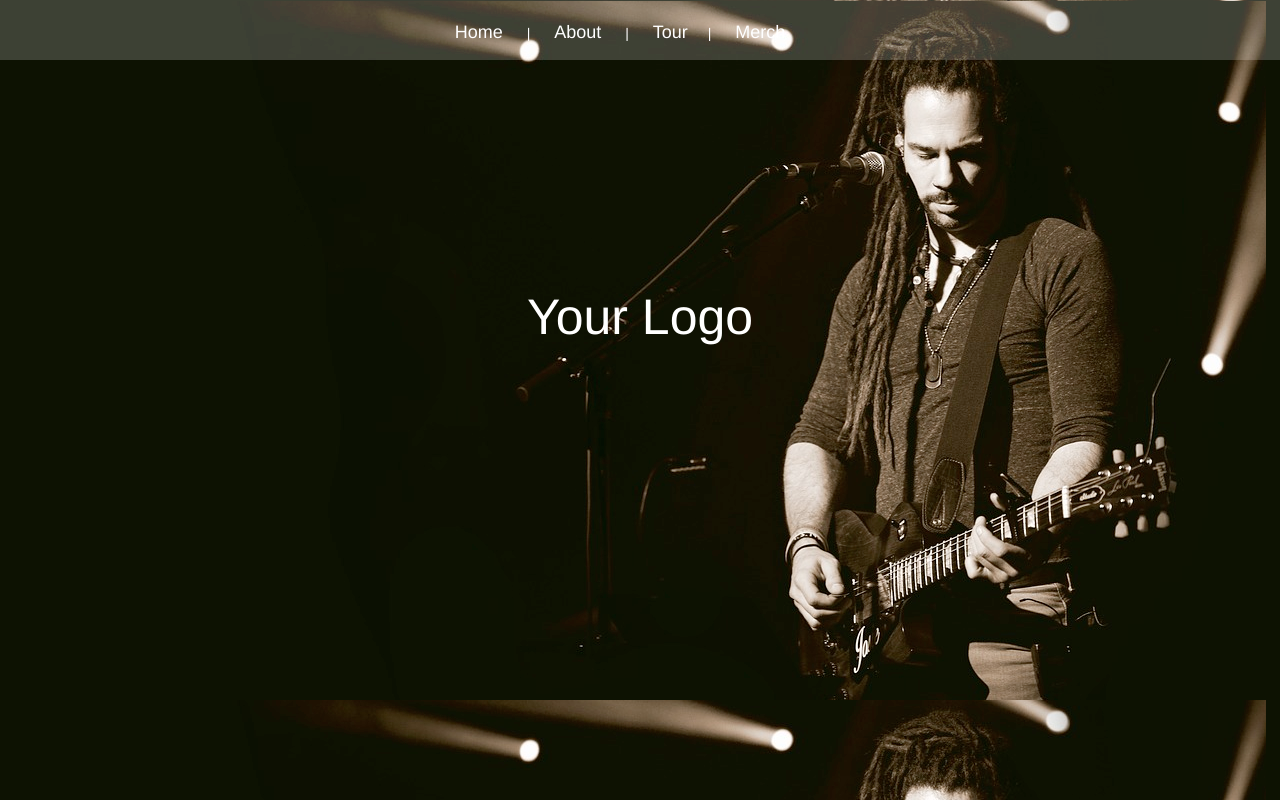
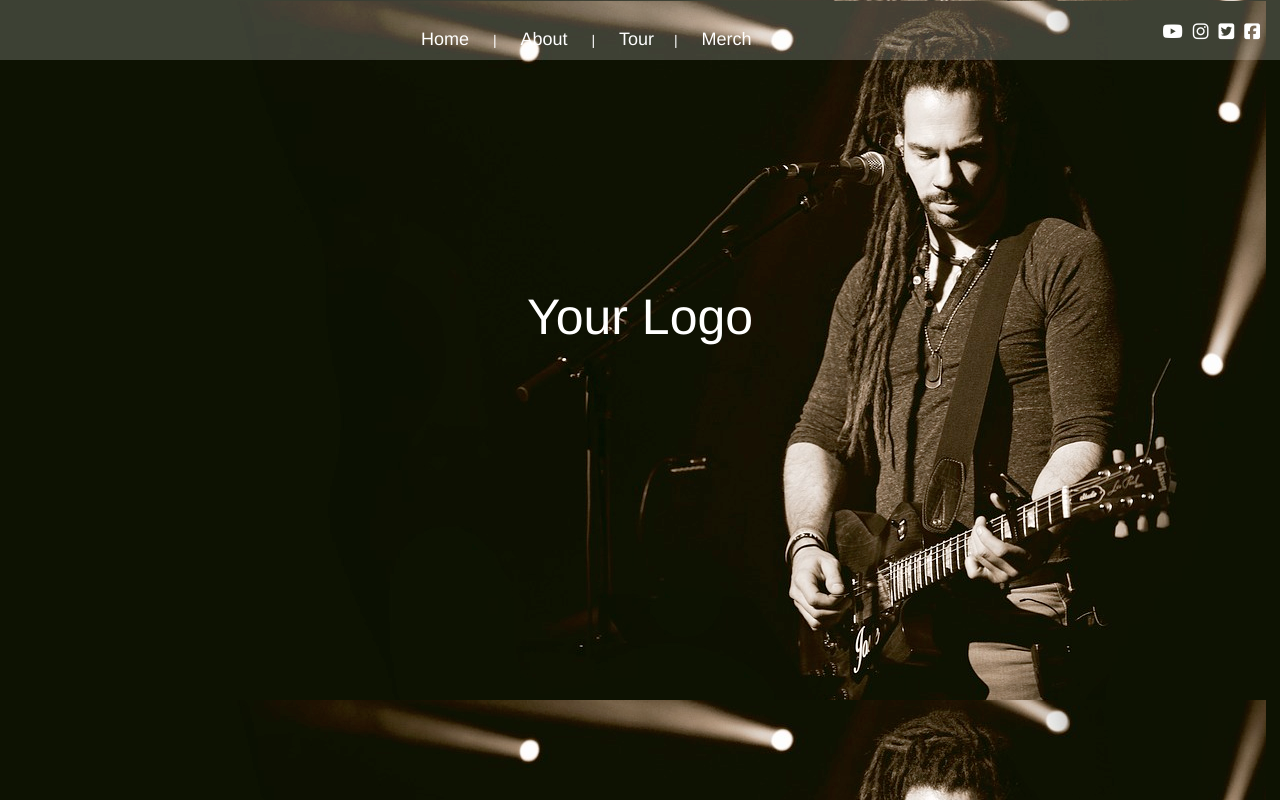
Before and after one commit to likane/BandTheme, a plain HTML site: page band/index.html in a window 1280 px wide. Drawn offline with nearby package versions, Linux system fonts and the light colour scheme.

Commit message:
adding social media to menu

```diff
--- a/band/app/css/about.css
+++ b/band/app/css/about.css
@@ -1,4 +1,4 @@
-a, h1, p {
+a, h1 {
 	font-family: 'Oswald', sans-serif;
 
 }
--- a/band/app/css/index.css
+++ b/band/app/css/index.css
@@ -8,6 +8,12 @@ body, html {
 .row {
 	margin-left: 0px !important;
 	margin-right: 0px !important;
+}
+
+.socialList {
+	float: right;
+	font-size: 18px;
+	color: white;
 }
 
 .backgroundContent {
@@ -30,13 +36,24 @@ body, html {
 
 }
 
-#navBar p {
+#navBar h4 {
 	text-align: center;
 	color: white;
 	font-style: none;
 	display: inline-block;
 	padding: 0px 20px;
 	font-size: 18px;
+}
+
+.socialList p {
+	padding: 0px 5px;
+	//text-align: center;
+	color: white;
+	//font-style: none;
+	//display: inline-block;
+	//padding: 0px 20px;
+	font-size: 18px;
+	float: right;
 }
 
 #navBar a {
--- a/band/index.html
+++ b/band/index.html
@@ -19,10 +19,18 @@
 		<div id="navBar" class="col-md-12">
 			<nav>
 
-				<p><a href="/home">Home</a></p> |
-				<p><a href="/about">About</a></p> |
-				<p><a href="/tour">Tour</a></p>|
-				<p><a href="/merch">Merch</a><p>
+				<h4><a href="/home">Home</a></h4> |
+				<h4><a href="/about">About</a></h4> |
+				<h4><a href="/tour">Tour</a></h4>|
+				<h4><a href="/merch">Merch</a></h4>
+
+				<div class="socialList">
+					<p><i class="fa fa-facebook-square " aria-hidden="true"></i></p>
+					<p><i class="fa fa-twitter-square " aria-hidden="true"></i></p>
+					<p><i class="fa fa-instagram " aria-hidden="true"></i></p>
+					<p><i class="fa fa-youtube-play " aria-hidden="true"></i></p>
+				</div>
+
 
 			</nav>
 		</div>
@@ -39,6 +47,7 @@
 	</div>
 
 	<!-- Note the script tag here as well as the "text/javascript" -->
+	<script src="https://use.fontawesome.com/bbd8eaf9e6.js"></script>
 	<script type="text/javascript">
 
 	</script>
```
